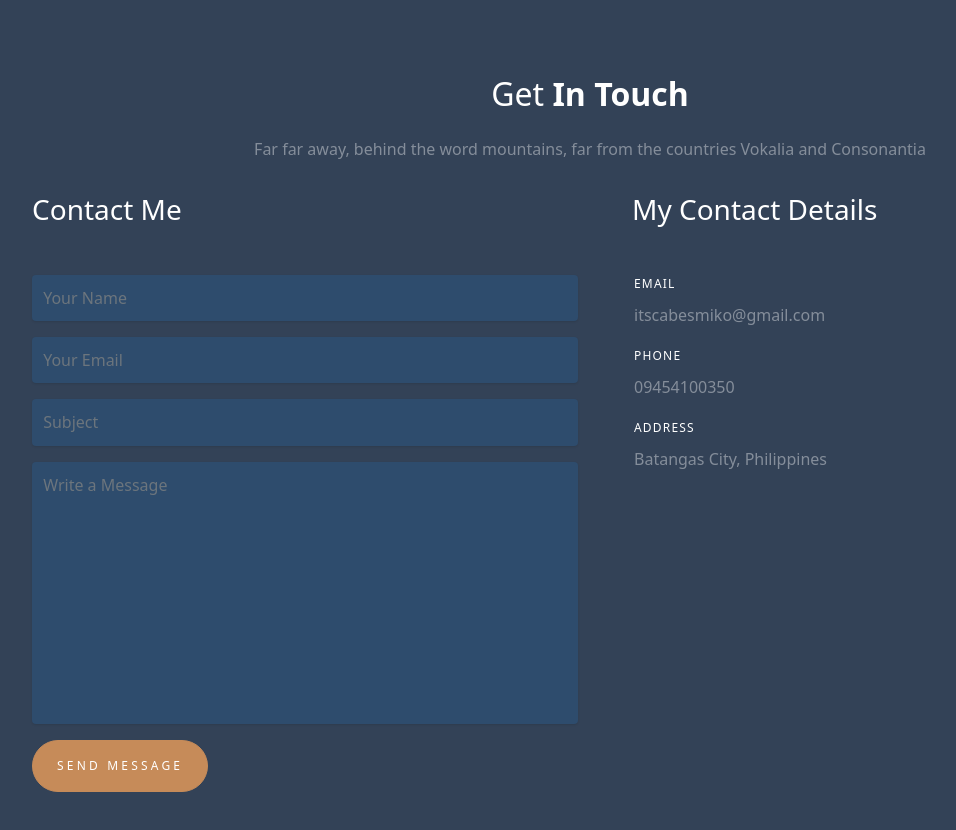
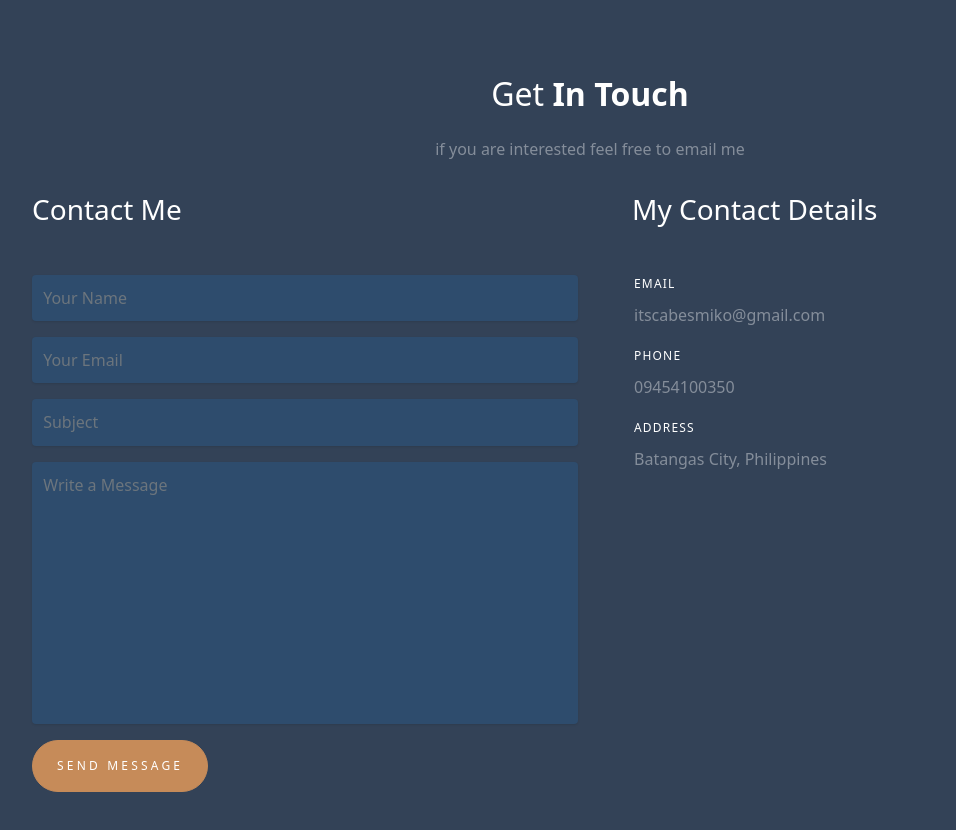
Before and after one commit to pilatopus/mikocabes.github.io, a plain HTML site: page index.html in a window 1280 px wide. Shown: the part 4100-4930 px from the top of the page, without its empty margins (50-1006 px from the left). Drawn offline with nearby package versions, Linux system fonts and the light colour scheme; a script that the page names is missing.

Commit message:
updated index.html

```diff
--- a/index.html
+++ b/index.html
@@ -349,7 +349,7 @@
 
         <div class="col-md-12">
           <div class="contacts-sub text-center">
-            <p>Far far away, behind the word mountains, far from the countries Vokalia and Consonantia</p>
+            <p>if you are interested feel free to email me</p>
           </div>
         </div>
 
```
